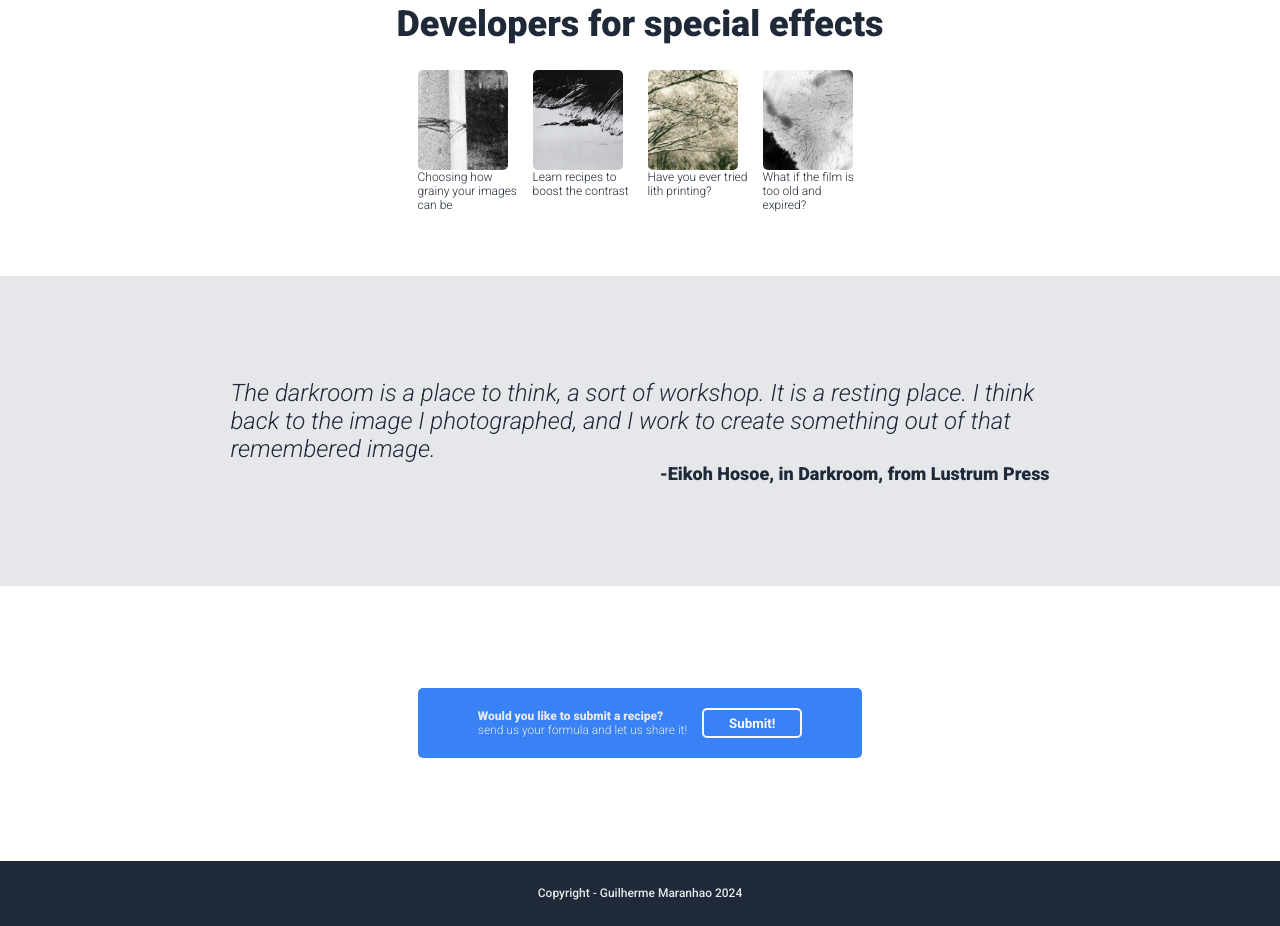
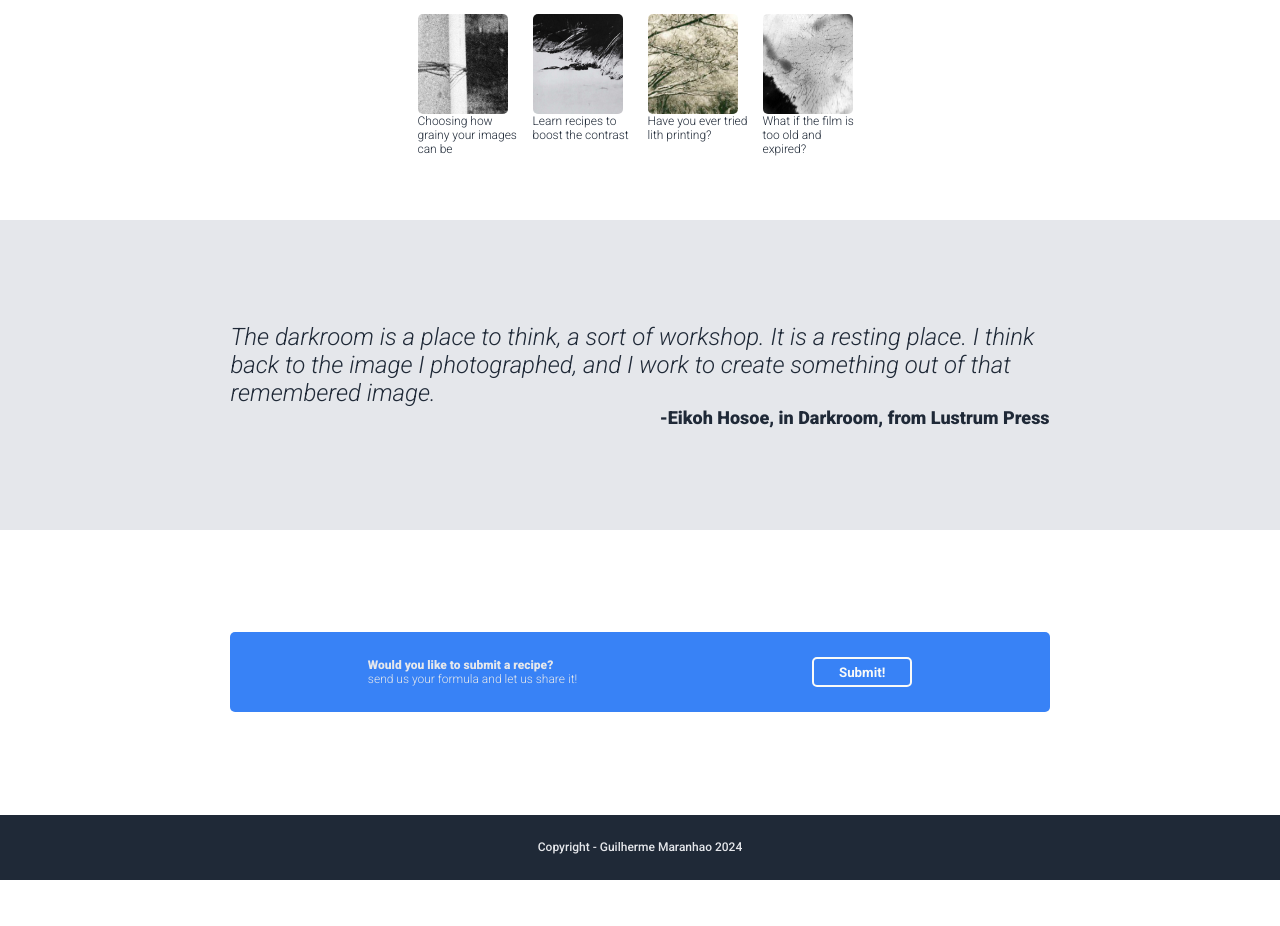
Before and after one commit to refotografia/bw-developer-formulas, a plain HTML site: page index.html in a window 1280 px wide. Shown: the part 547-1473 px from the top of the page. After the commit the page ends 1427 px from the top, so only its background shows below. Drawn offline with Linux system fonts and the light colour scheme.

Commit message:
Tweaks to flex and resized cafe.jog

```diff
--- a/index.html
+++ b/index.html
@@ -73,7 +73,7 @@
                     <h5 class="roboto-black">Would you like to submit a recipe?</h5>
                     <h5 class="roboto-light">send us your formula and let us share it!</h5>
                 </div>
-                <div class="container" id="buttons">
+                <div class="container">
                     <button type="button" id="whiteborder">Submit!</button>
                 </div>
             </div>
--- a/styles.css
+++ b/styles.css
@@ -58,7 +58,6 @@ button {
 
 .container {
   display: flex;
-  flex: 1;
   flex-direction: column;
 }
 
@@ -88,12 +87,14 @@ button {
 }
 
 #linksright {
+  flex: 1;
   flex-direction: row;
   justify-content: right;
   gap: 20px;
 }
 
 #linksleft {
+  flex: 1;
   justify-content: left;
   align-items: top;
 }
@@ -134,10 +135,6 @@ button {
   text-align: right;
 }
 
-#buttons {
-  max-width: 100px;
-}
-
 #inspiring {
   background-color: #E5E7EB;
   padding-left: 18%;
@@ -147,8 +144,6 @@ button {
 }
 
 #call {
-  justify-content: center;
-  align-items: center;
   padding-left: 18%;
   padding-right: 18%;
   padding-bottom: 8%;
@@ -156,17 +151,13 @@ button {
 }
 
 #pop {
+  flex-grow: 1;
   flex-direction: row;
   align-items: center;
-  justify-content: center;
+  justify-content: space-around;
   background-color: #3882F6;
   border-radius: 5px;
-  max-width: 100%;
-  padding-left: 60px;
-  padding-right: 60px;
-  padding-top: 15px;
-  padding-bottom: 15px;
-  gap: 15px;
+  padding: 20px;
 }
 
 .roboto-thin {
```
Also changed, not shown: cafe.jpg.
